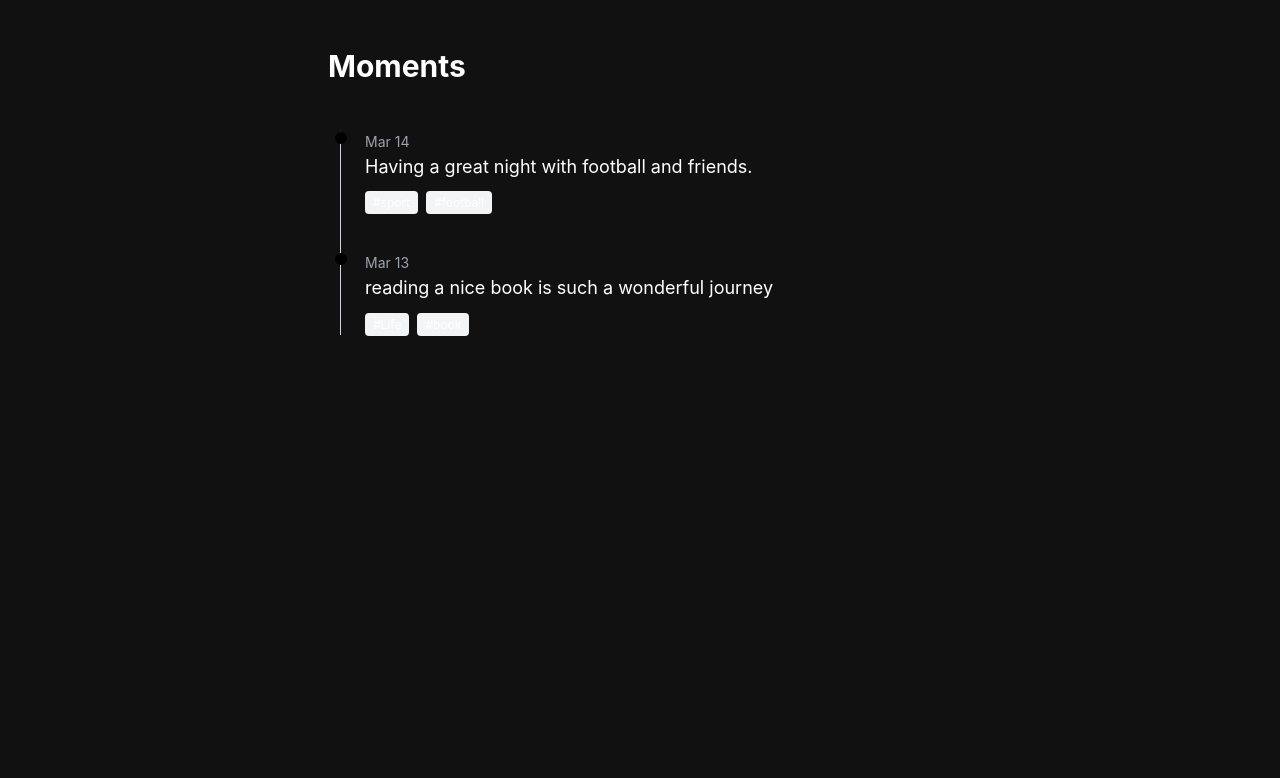
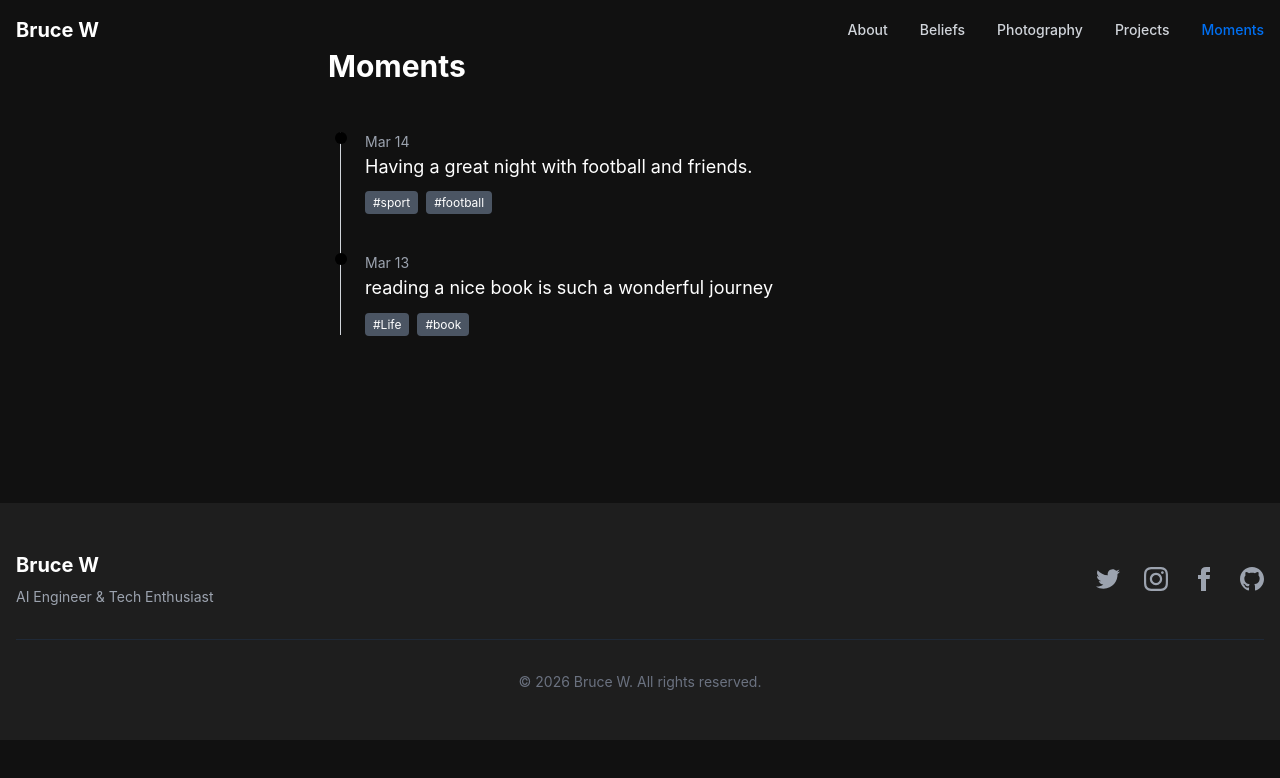
Before and after one commit to withoutaword/about_me, a React (Vite) app: page /moments in a window 1280 px wide. Shown: the top 778 px of the page. Built offline with nearby package versions, Linux system fonts and the light colour scheme.

Commit message:
fix display

```diff
--- a/src/components/Tag.jsx
+++ b/src/components/Tag.jsx
@@ -1,6 +1,6 @@
 export default function Tag({ name }) {
   return (
-    <span className="text-xs bg-gray-100 px-2 py-1 rounded mr-2">
+    <span className="text-xs bg-gray-600 px-2 py-1 rounded mr-2">
       #{name}
     </span>
   );
--- a/src/pages/MomentDetail.jsx
+++ b/src/pages/MomentDetail.jsx
@@ -1,6 +1,8 @@
 import { useParams } from "react-router-dom";
 import { moments } from "../data/moments";
 import Tag from "../components/Tag";
+import Navbar from '../components/Navbar';
+import Footer from '../components/Footer';
 
 export default function MomentDetail() {
 
@@ -16,6 +18,8 @@ export default function MomentDetail() {
   });
 
   return (
+        <div className="min-h-screen bg-dark">
+      <Navbar />
     <div className="max-w-2xl mx-auto px-6 py-12">
 
       <p className="text-sm text-gray-400 mb-4">{date}</p>
@@ -38,5 +42,7 @@ export default function MomentDetail() {
       )}
 
     </div>
+    <Footer />
+    </div>
   );
 }
--- a/src/pages/MomentsPage.jsx
+++ b/src/pages/MomentsPage.jsx
@@ -1,12 +1,16 @@
 import { moments } from "../data/moments";
 import { Link } from "react-router-dom";
 import Tag from "../components/Tag";
+import Navbar from '../components/Navbar';
+import Footer from '../components/Footer';
 
 export default function Moments() {
 
   const sorted = [...moments].sort((a, b) => b.date.localeCompare(a.date));
 
   return (
+    <div className="min-h-screen bg-dark">
+      <Navbar />
     <div className="max-w-2xl mx-auto px-6 py-12">
 
       <h1 className="text-3xl font-bold mb-12">Moments</h1>
@@ -49,5 +53,8 @@ export default function Moments() {
       </div>
 
     </div>
+    <Footer />
+
+    </div>
   );
 }
--- a/src/pages/Photography.jsx
+++ b/src/pages/Photography.jsx
@@ -8,10 +8,10 @@ const Photography = () => {
   // 示例图片 URL
   const images = [
     'https://trae-api-cn.mchost.guru/api/ide/v1/text_to_image?prompt=minimalist%20landscape%20photography%20mountain%20view&image_size=landscape_16_9',
-    'https://trae-api-cn.mchost.guru/api/ide/v1/text_to_image?prompt=urban%20photography%20city%20skyline%20modern%20architecture&image_size=landscape_16_9',
+    // 'https://trae-api-cn.mchost.guru/api/ide/v1/text_to_image?prompt=urban%20photography%20city%20skyline%20modern%20architecture&image_size=landscape_16_9',
     'https://trae-api-cn.mchost.guru/api/ide/v1/text_to_image?prompt=close%20up%20photography%20abstract%20pattern%20natural%20light&image_size=square',
     'https://trae-api-cn.mchost.guru/api/ide/v1/text_to_image?prompt=sunset%20photography%20ocean%20view%20vibrant%20colors&image_size=landscape_16_9',
-    'https://trae-api-cn.mchost.guru/api/ide/v1/text_to_image?prompt=portrait%20photography%20minimalist%20style%20natural%20light&image_size=portrait_4_3',
+    // 'https://trae-api-cn.mchost.guru/api/ide/v1/text_to_image?prompt=portrait%20photography%20minimalist%20style%20natural%20light&image_size=portrait_4_3',
     'https://trae-api-cn.mchost.guru/api/ide/v1/text_to_image?prompt=street%20photography%20urban%20life%20black%20and%20white&image_size=landscape_16_9',
     'https://trae-api-cn.mchost.guru/api/ide/v1/text_to_image?prompt=macro%20photography%20flower%20detailed%20close%20up&image_size=square',
     'https://trae-api-cn.mchost.guru/api/ide/v1/text_to_image?prompt=architecture%20photography%20modern%20building%20geometric%20shapes&image_size=landscape_16_9',
```
